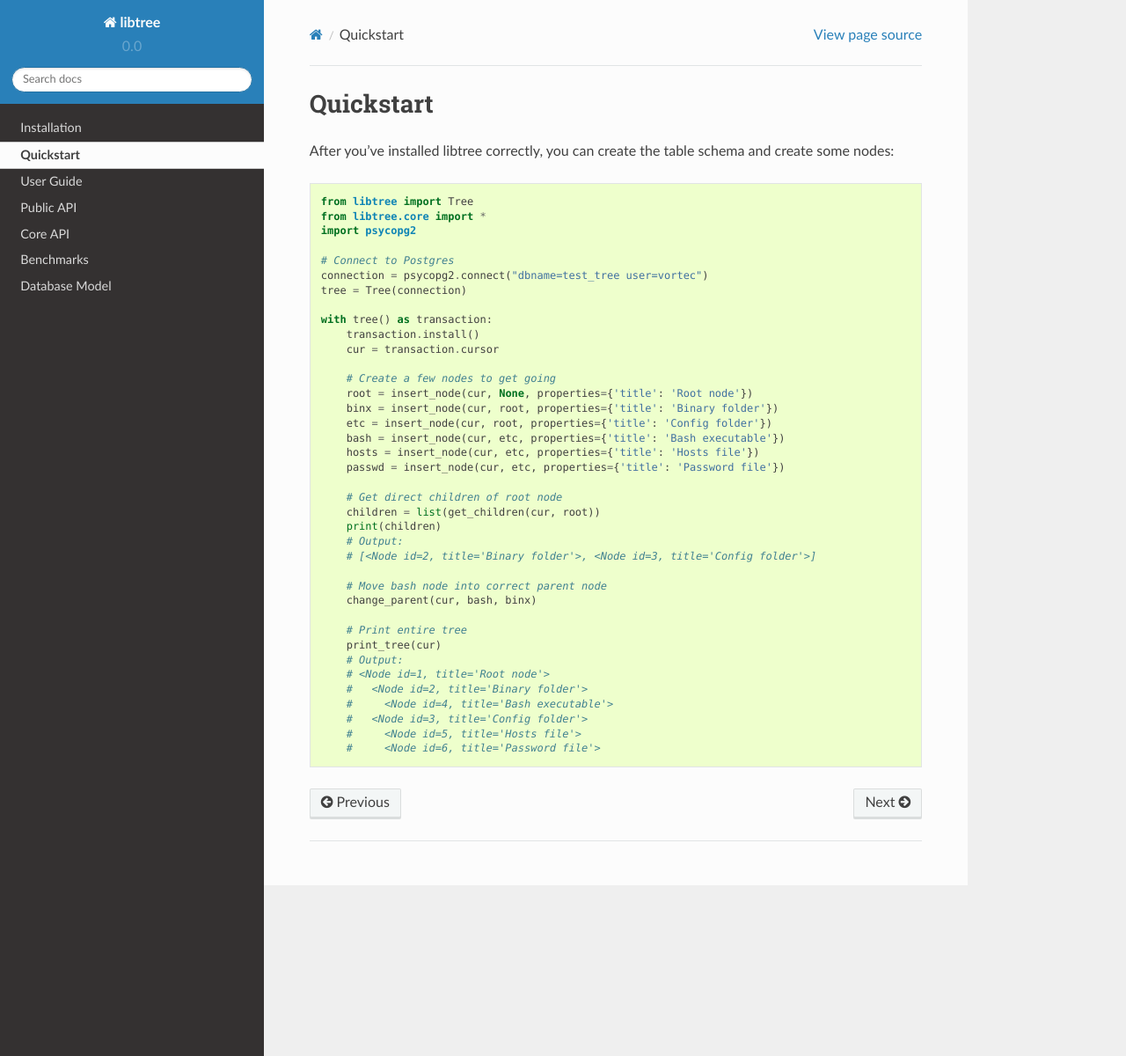
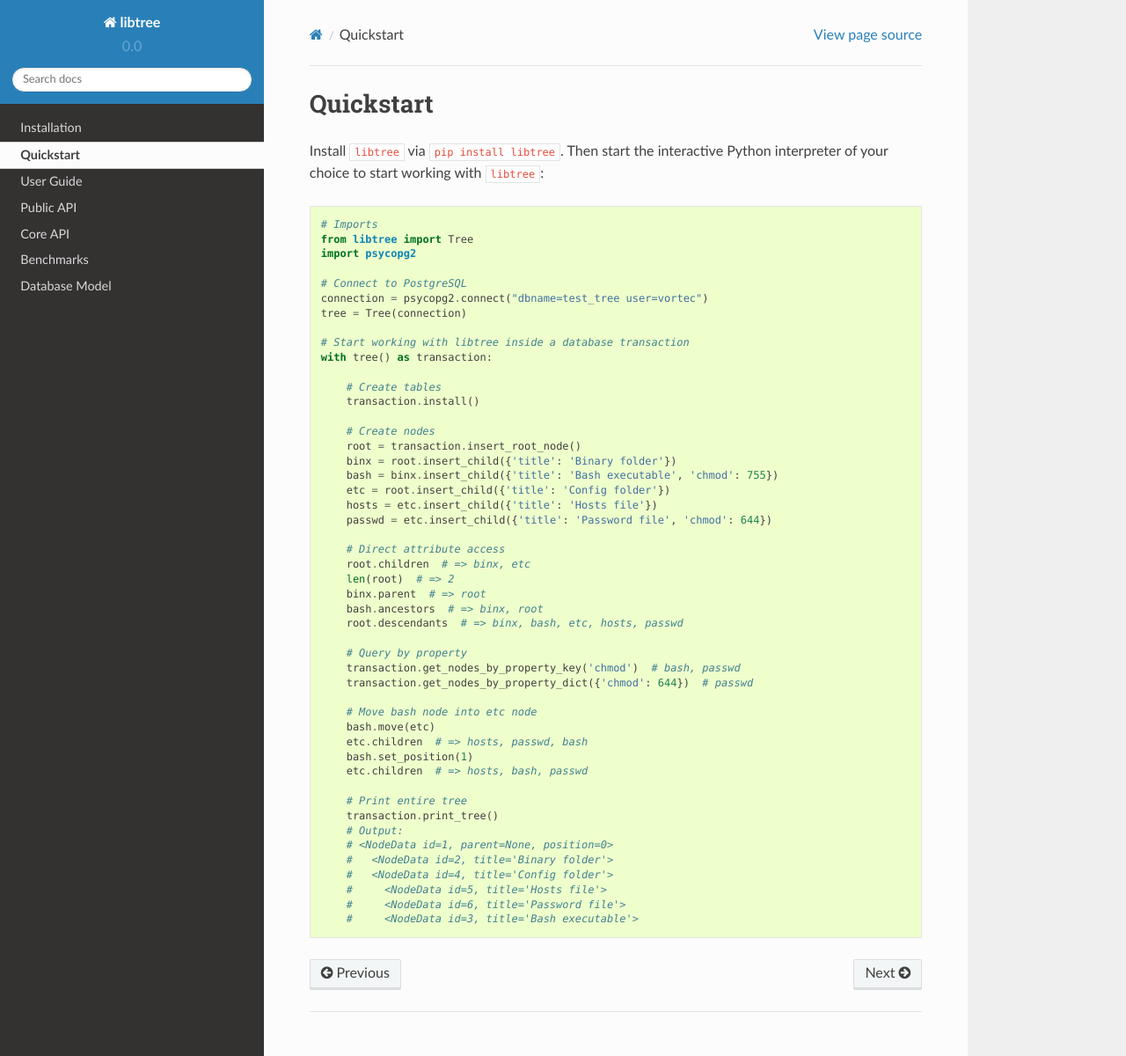
Before and after one commit to vortec/libtree, a Sphinx documentation site: the page built from docs/source/quickstart.rst, in a window 1280 px wide and 1200 px high. Shown: the whole window at 88% size. Built offline with Sphinx 7.4.7 and the Read the Docs theme 2.0.0, drawn with Linux system fonts in a browser that asks for light colours.

Commit message:
update quickstart

```diff
--- a/docs/source/quickstart.rst
+++ b/docs/source/quickstart.rst
@@ -1,43 +1,55 @@
 Quickstart
 ==========
 
-After you've installed libtree correctly, you can create the table schema and create some nodes::
+Install ``libtree`` via ``pip install libtree``. Then start the
+interactive Python interpreter of your choice to start working with
+``libtree``::
 
+    # Imports
     from libtree import Tree
-    from libtree.core import *
     import psycopg2
 
-    # Connect to Postgres
+    # Connect to PostgreSQL
     connection = psycopg2.connect("dbname=test_tree user=vortec")
     tree = Tree(connection)
 
+    # Start working with libtree inside a database transaction
     with tree() as transaction:
+
+        # Create tables
         transaction.install()
-        cur = transaction.cursor
 
-        # Create a few nodes to get going
-        root = insert_node(cur, None, properties={'title': 'Root node'})
-        binx = insert_node(cur, root, properties={'title': 'Binary folder'})
-        etc = insert_node(cur, root, properties={'title': 'Config folder'})
-        bash = insert_node(cur, etc, properties={'title': 'Bash executable'})
-        hosts = insert_node(cur, etc, properties={'title': 'Hosts file'})
-        passwd = insert_node(cur, etc, properties={'title': 'Password file'})
+        # Create nodes
+        root = transaction.insert_root_node()
+        binx = root.insert_child({'title': 'Binary folder'})
+        bash = binx.insert_child({'title': 'Bash executable', 'chmod': 755})
+        etc = root.insert_child({'title': 'Config folder'})
+        hosts = etc.insert_child({'title': 'Hosts file'})
+        passwd = etc.insert_child({'title': 'Password file', 'chmod': 644})
 
-        # Get direct children of root node
-        children = list(get_children(cur, root))
-        print(children)
-        # Output:
-        # [<Node id=2, title='Binary folder'>, <Node id=3, title='Config folder'>]
+        # Direct attribute access
+        root.children  # => binx, etc
+        len(root)  # => 2
+        binx.parent  # => root
+        bash.ancestors  # => binx, root
+        root.descendants  # => binx, bash, etc, hosts, passwd
 
-        # Move bash node into correct parent node
-        change_parent(cur, bash, binx)
+        # Query by property
+        transaction.get_nodes_by_property_key('chmod')  # bash, passwd
+        transaction.get_nodes_by_property_dict({'chmod': 644})  # passwd
+
+        # Move bash node into etc node
+        bash.move(etc)
+        etc.children  # => hosts, passwd, bash
+        bash.set_position(1)
+        etc.children  # => hosts, bash, passwd
 
         # Print entire tree
-        print_tree(cur)
+        transaction.print_tree()
         # Output:
-        # <Node id=1, title='Root node'>
-        #   <Node id=2, title='Binary folder'>
-        #     <Node id=4, title='Bash executable'>
-        #   <Node id=3, title='Config folder'>
-        #     <Node id=5, title='Hosts file'>
-        #     <Node id=6, title='Password file'>
+        # <NodeData id=1, parent=None, position=0>
+        #   <NodeData id=2, title='Binary folder'>
+        #   <NodeData id=4, title='Config folder'>
+        #     <NodeData id=5, title='Hosts file'>
+        #     <NodeData id=6, title='Password file'>
+        #     <NodeData id=3, title='Bash executable'>
```
